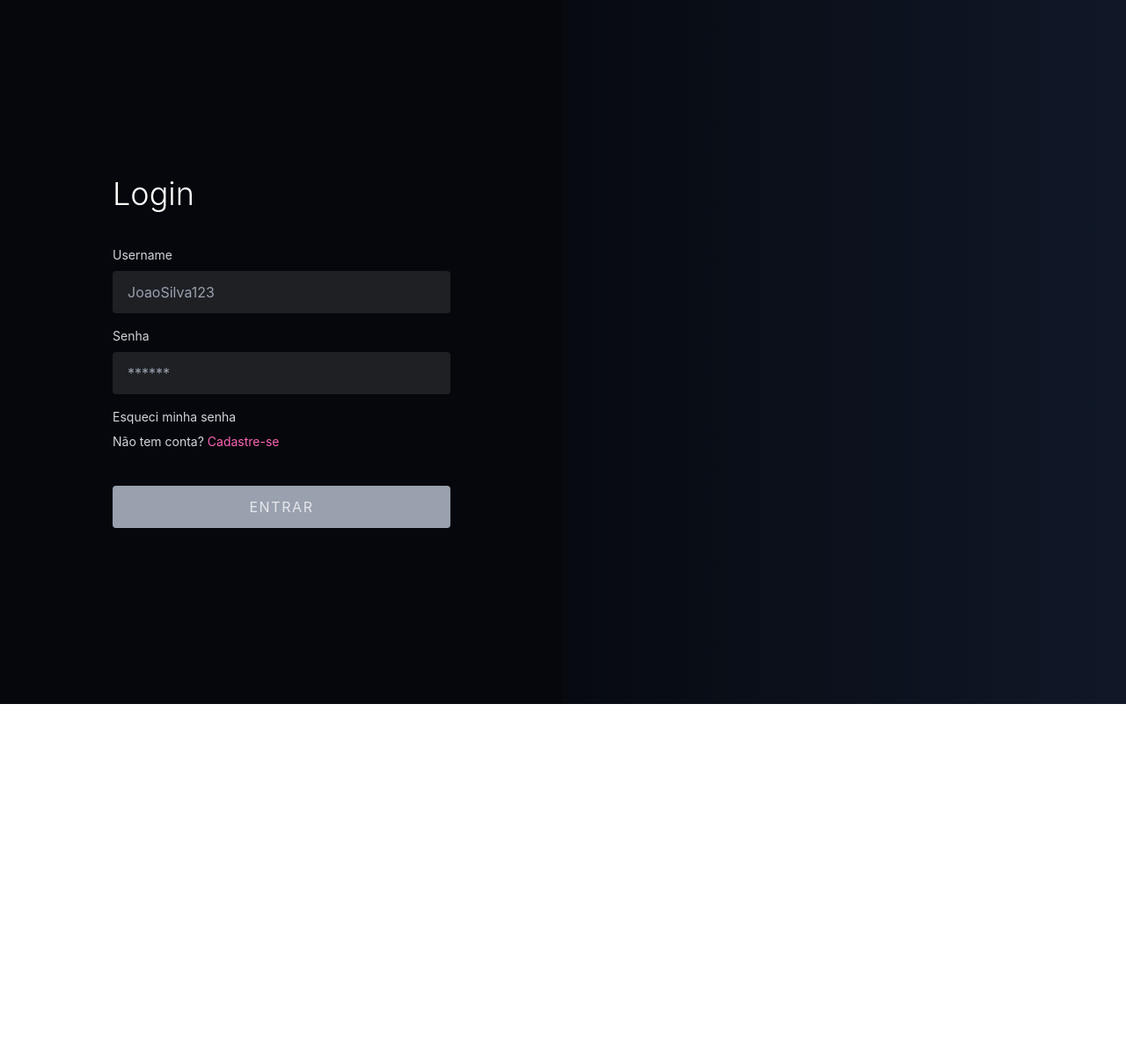
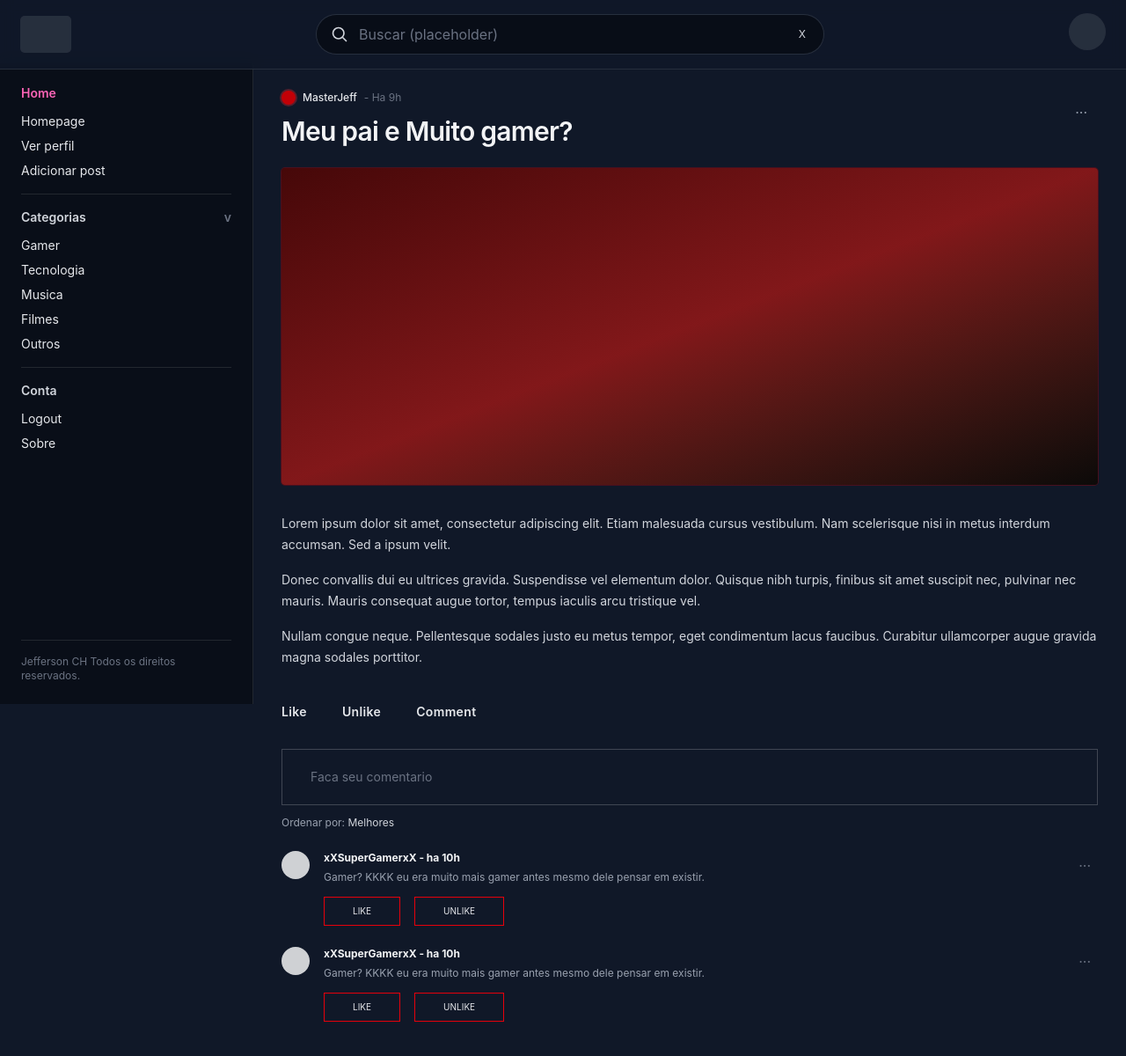
Before and after one commit to jeffsdac/blog-front, an Angular app: page /post/1 in a window 1280 px wide. Before the commit this address led to /login. Shown: the top 1200 px of the page at 88% size. Before the commit the page ends 800 px from the top, so only its background shows below. Built offline with nearby package versions, Linux system fonts and the light colour scheme.

Commit message:
feat: implement post layout with routing and add post details page

```diff
--- a/src/app/features/post/page/homepage/homepage.html
+++ b/src/app/features/post/page/homepage/homepage.html
@@ -1,10 +1,3 @@
-<main class="min-h-screen bg-gray-900 text-white">
-    <app-header />
-
-    <div class="flex">
-        <app-sidebar />
-
-        <section class="flex-1 px-4 py-6 md:ml-72 md:px-8">
 <div class="mx-auto w-full max-w-3xl space-y-6">
     <div class="flex items-center justify-between gap-4">
         <div class="text-sm text-gray-200">Ordenar por</div>
@@ -62,15 +55,20 @@
 
     <div class="space-y-6">
         @for (post of getPostApi.data(); track post.id) {
+            <div
+                class="cursor-pointer rounded-xl transition focus-within:ring-2 focus-within:ring-pink-500/50 hover:-translate-y-0.5"
+                [routerLink]="['/post', post.id]"
+                role="link"
+                tabindex="0"
+                [attr.aria-label]="'Abrir post ' + post.title"
+            >
                 <app-post-card
                     [title]="post.title"
                     [content]="post.content"
                     [likes]="post.likeVotes"
                     [unlikes]="post.unlikeVotes"
                 />
+            </div>
         }
     </div>
 </div>
-        </section>
-    </div>
-</main>
--- a/src/app/features/post/page/homepage/homepage.ts
+++ b/src/app/features/post/page/homepage/homepage.ts
@@ -1,12 +1,11 @@
 import { Component, inject, OnInit } from '@angular/core';
-import { Header } from '../../../../shared/header/header';
+import { RouterLink } from '@angular/router';
 import { GetPostService } from '../../service/get-post-service';
 import { PostCard } from '../../component/post-card/post-card';
-import { Sidebar } from '../../../../shared/sidebar/sidebar';
 
 @Component({
   selector: 'app-homepage',
-  imports: [Header, Sidebar, PostCard],
+  imports: [RouterLink, PostCard],
   templateUrl: './homepage.html',
 })
 export class Homepage implements OnInit{
--- /dev/null
+++ b/src/app/features/post/page/post-details/post-details.html
@@ -0,0 +1,105 @@
+<article class="mx-auto w-full max-w-5xl pb-16">
+    <header class="flex items-start justify-between gap-6">
+        <div>
+            <div class="flex items-center gap-2 text-xs text-gray-300">
+                <span class="h-4 w-4 rounded-full bg-red-700 ring-2 ring-red-500/30"></span>
+                <span class="font-medium text-gray-200">MasterJeff</span>
+                <span class="text-gray-500">- Ha 9h</span>
+            </div>
+
+            <h1 class="mt-3 text-2xl font-semibold tracking-tight text-gray-100 md:text-3xl">
+                Meu pai e Muito gamer?
+            </h1>
+        </div>
+
+        <button type="button" class="rounded-lg px-3 py-2 text-gray-400 transition hover:bg-white/5 hover:text-white">
+            ...
+        </button>
+    </header>
+
+    <div class="mt-6 overflow-hidden rounded-sm bg-red-950/70 ring-1 ring-red-800/40">
+        <div class="aspect-[16/6.2] w-full bg-gradient-to-br from-red-950 via-red-900 to-stone-950"></div>
+    </div>
+
+    <div class="mt-8 space-y-4 text-sm leading-6 text-gray-300">
+        <p>
+            Lorem ipsum dolor sit amet, consectetur adipiscing elit. Etiam malesuada cursus vestibulum.
+            Nam scelerisque nisi in metus interdum accumsan. Sed a ipsum velit.
+        </p>
+        <p>
+            Donec convallis dui eu ultrices gravida. Suspendisse vel elementum dolor. Quisque nibh turpis,
+            finibus sit amet suscipit nec, pulvinar nec mauris. Mauris consequat augue tortor, tempus
+            iaculis arcu tristique vel.
+        </p>
+        <p>
+            Nullam congue neque. Pellentesque sodales justo eu metus tempor, eget condimentum lacus faucibus.
+            Curabitur ullamcorper augue gravida magna sodales porttitor.
+        </p>
+    </div>
+
+    <div class="mt-10 flex flex-wrap items-center gap-10 text-sm font-semibold uppercase tracking-wide text-gray-200">
+        <button type="button" class="transition hover:text-red-300">Like</button>
+        <button type="button" class="transition hover:text-red-300">Unlike</button>
+        <button type="button" class="transition hover:text-red-300">Comment</button>
+    </div>
+
+    <section class="mt-8">
+        <label class="sr-only" for="comment">Faca seu comentario</label>
+        <input
+            id="comment"
+            type="text"
+            class="h-16 w-full border border-white/20 bg-transparent px-8 text-sm text-gray-100 placeholder:text-gray-500 focus:border-red-500 focus:outline-none"
+            placeholder="Faca seu comentario"
+        />
+
+        <div class="mt-3 text-xs text-gray-400">Ordenar por: <span class="text-gray-300">Melhores</span></div>
+
+        <div class="mt-6 space-y-6">
+            <div class="flex gap-4">
+                <div class="h-8 w-8 shrink-0 rounded-full bg-white/80"></div>
+                <div class="min-w-0 flex-1">
+                    <div class="flex items-start justify-between gap-4">
+                        <div>
+                            <div class="text-xs font-bold text-gray-100">xXSuperGamerxX - ha 10h</div>
+                            <p class="mt-1 text-xs leading-5 text-gray-400">
+                                Gamer? KKKK eu era muito mais gamer antes mesmo dele pensar em existir.
+                            </p>
+                        </div>
+                        <button type="button" class="rounded px-2 text-gray-500 hover:text-white">...</button>
+                    </div>
+                    <div class="mt-3 flex gap-4">
+                        <button type="button" class="border border-red-600 px-8 py-2 text-[10px] uppercase text-gray-200 hover:bg-red-600/15">
+                            Like
+                        </button>
+                        <button type="button" class="border border-red-600 px-8 py-2 text-[10px] uppercase text-gray-200 hover:bg-red-600/15">
+                            Unlike
+                        </button>
+                    </div>
+                </div>
+            </div>
+
+            <div class="flex gap-4">
+                <div class="h-8 w-8 shrink-0 rounded-full bg-white/80"></div>
+                <div class="min-w-0 flex-1">
+                    <div class="flex items-start justify-between gap-4">
+                        <div>
+                            <div class="text-xs font-bold text-gray-100">xXSuperGamerxX - ha 10h</div>
+                            <p class="mt-1 text-xs leading-5 text-gray-400">
+                                Gamer? KKKK eu era muito mais gamer antes mesmo dele pensar em existir.
+                            </p>
+                        </div>
+                        <button type="button" class="rounded px-2 text-gray-500 hover:text-white">...</button>
+                    </div>
+                    <div class="mt-3 flex gap-4">
+                        <button type="button" class="border border-red-600 px-8 py-2 text-[10px] uppercase text-gray-200 hover:bg-red-600/15">
+                            Like
+                        </button>
+                        <button type="button" class="border border-red-600 px-8 py-2 text-[10px] uppercase text-gray-200 hover:bg-red-600/15">
+                            Unlike
+                        </button>
+                    </div>
+                </div>
+            </div>
+        </div>
+    </section>
+</article>
--- /dev/null
+++ b/src/app/features/post/page/post-layout/post-layout.html
@@ -0,0 +1,11 @@
+<main class="min-h-screen bg-gray-900 text-white">
+    <app-header />
+
+    <div class="flex">
+        <app-sidebar />
+
+        <section class="flex-1 px-4 py-6 md:ml-72 md:px-8">
+            <router-outlet />
+        </section>
+    </div>
+</main>
```
Also changed, not shown: src/app/app.routes.ts (+11 -1 lines), src/app/features/post/page/post-details/post-details.ts (added, +7 -0 lines), src/app/features/post/page/post-layout/post-layout.ts (added, +11 -0 lines), 1 other file (tests, documents, lock files or other folders). Lines whose indentation alone changed are shown as unchanged.
